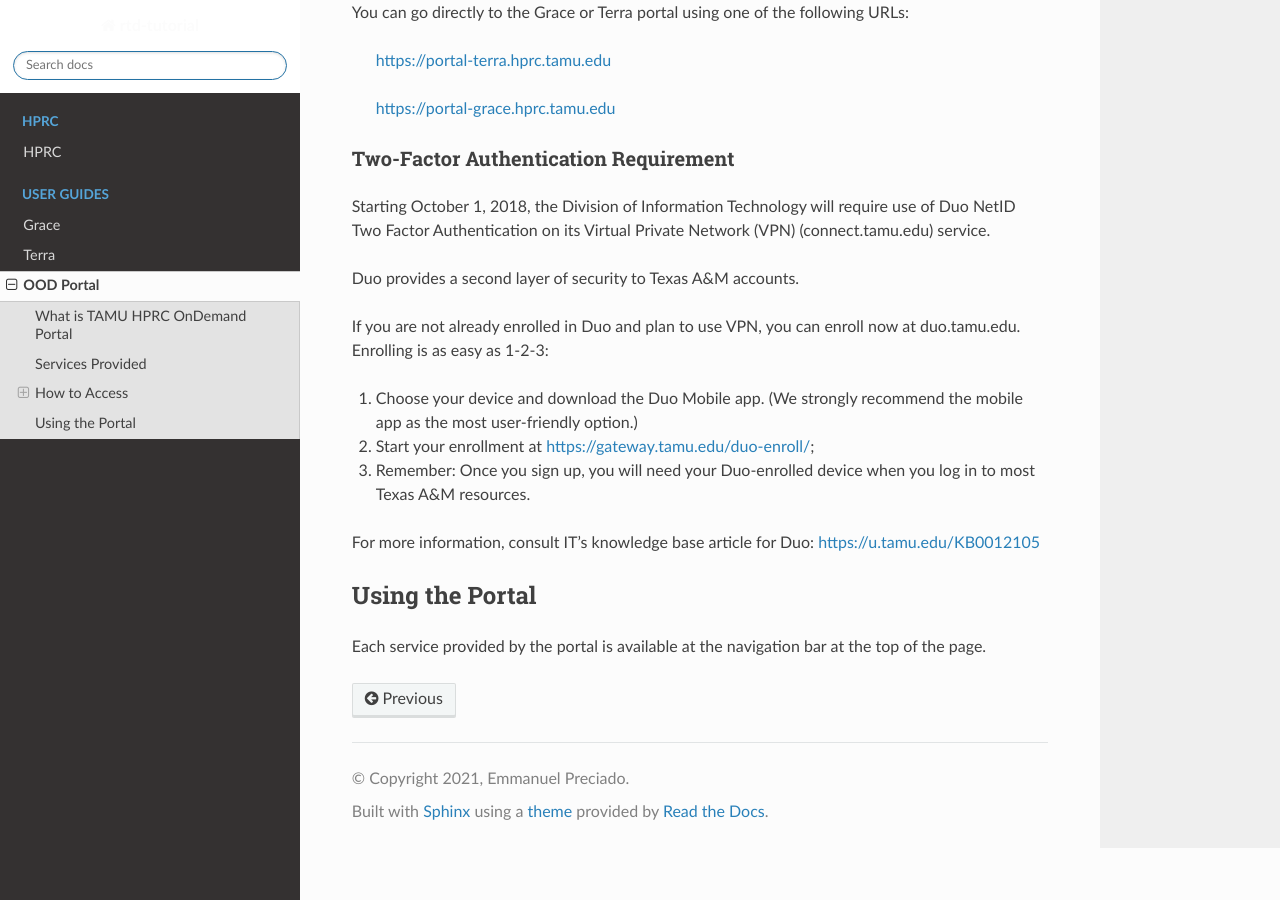
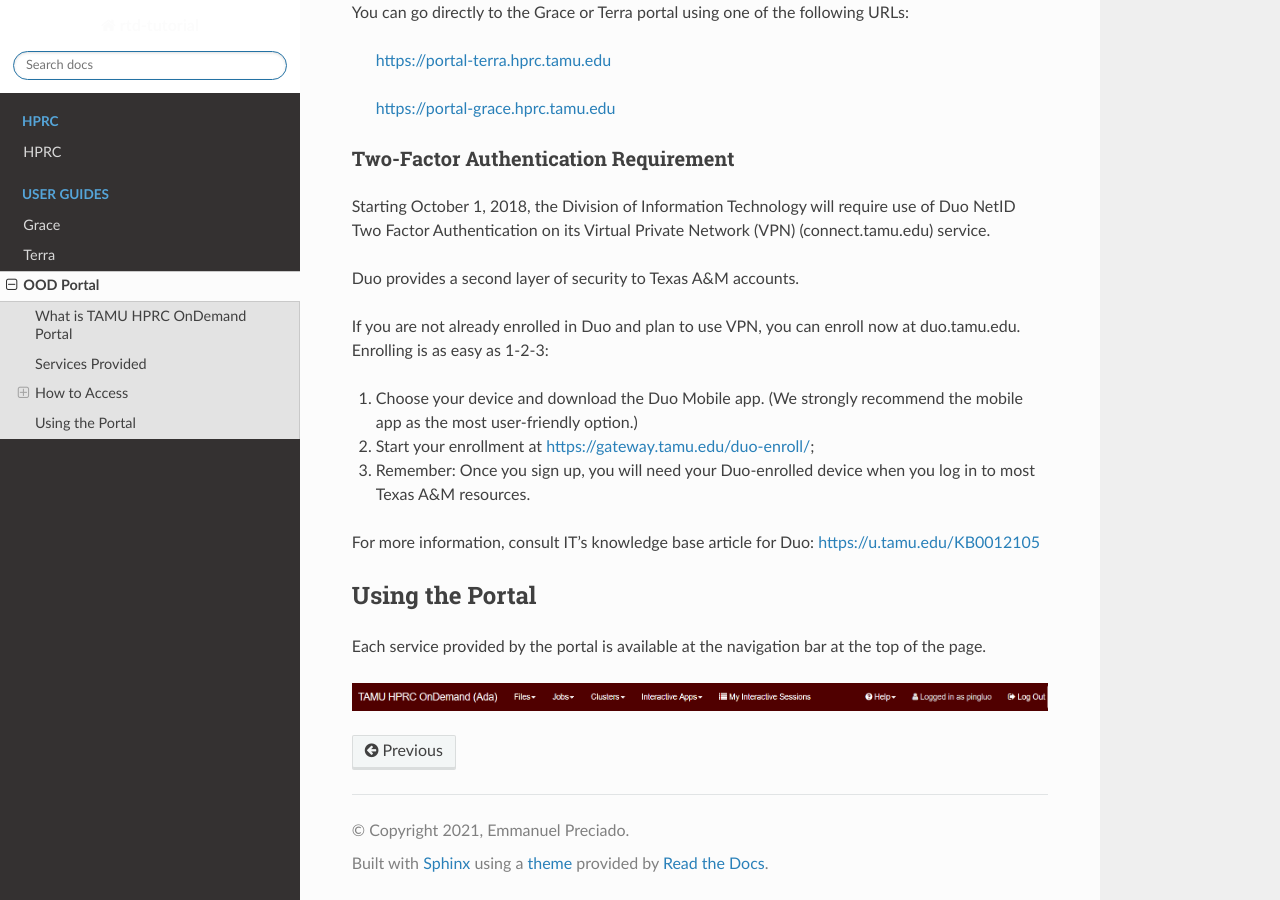
Before and after one commit to EmmanuelDej/rtd-tutorial, a Sphinx documentation site: the page built from docs/ood.rst, in a window 1280 px wide and 900 px high, scrolled down 1167 px. Built offline with Sphinx 7.4.7 and the Read the Docs theme 2.0.0, drawn with Linux system fonts in a browser that asks for light colours; pages that are not in the unit, such as notebooks, are missing from menus.

Commit message:
Update ood.rst

```diff
--- a/docs/ood.rst
+++ b/docs/ood.rst
@@ -64,3 +64,5 @@ For more information, consult IT's knowledge base article for Duo: https://u.tam
 Using the Portal
 ----------------
 Each service provided by the portal is available at the navigation bar at the top of the page.
+
+.. image:: images/Navigation-bar.png
```
